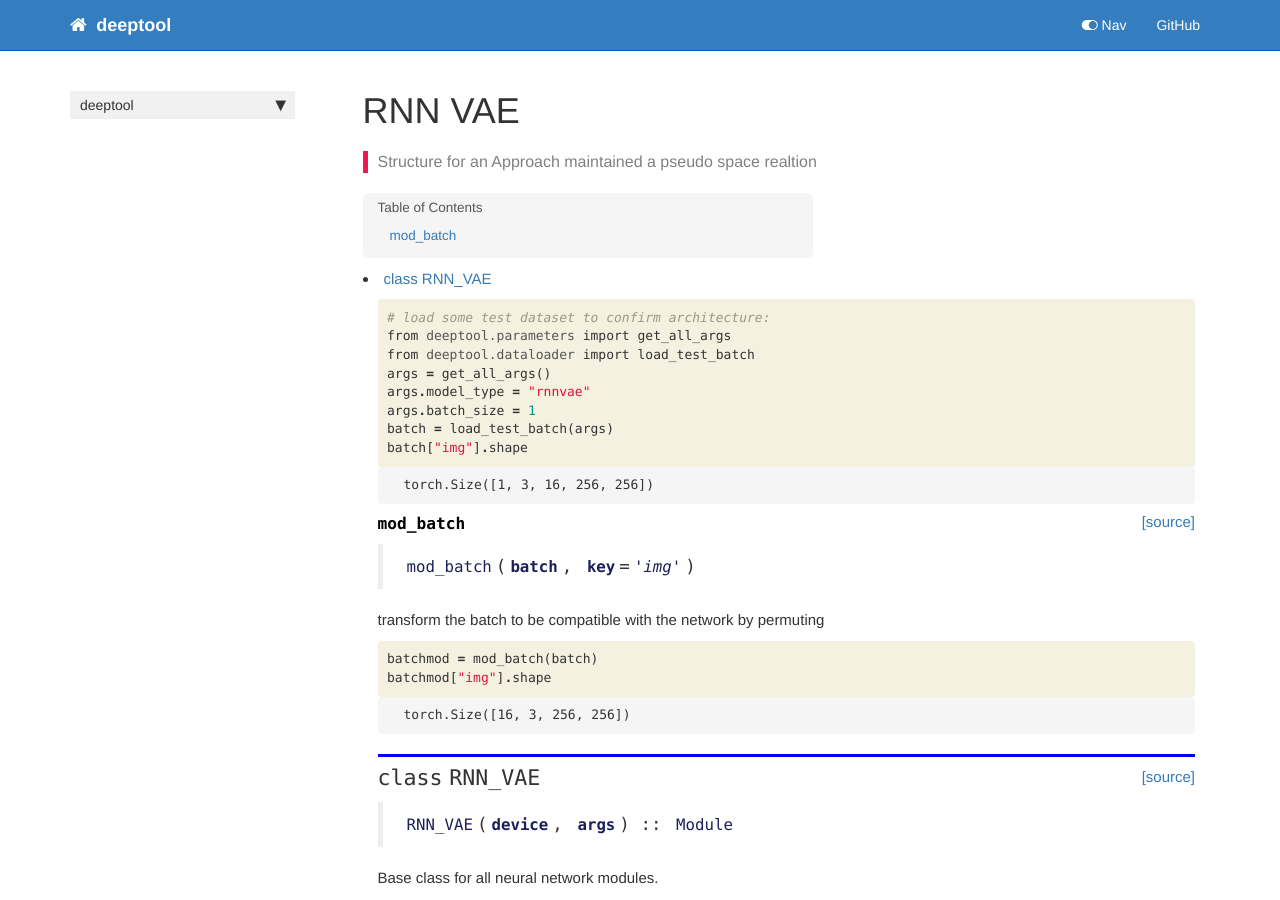
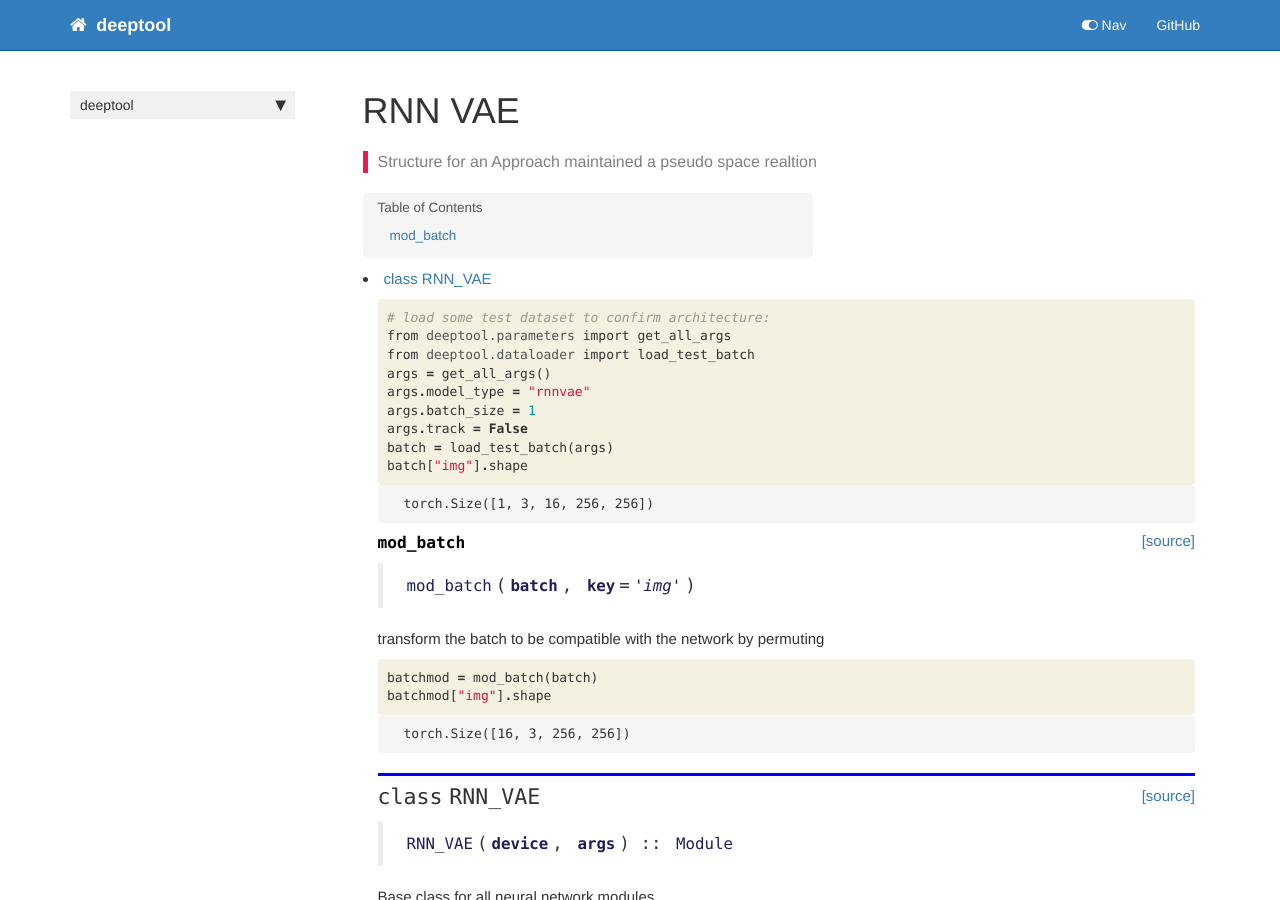
Before and after one commit to NikonPic/deeptool, a Jekyll site: the page built from docs/vae.html, in a window 1280 px wide and 900 px high. Built offline with Jekyll 4.4.1, drawn with Linux system fonts in a browser that asks for light colours; nearby versions of some CDN libraries; comment, search, counter and statistics services are not loaded.

Commit message:
removed active tracking in rnnvae tests

```diff
--- a/docs/vae.html
+++ b/docs/vae.html
@@ -36,6 +36,7 @@ summary: "Structure for an Approach maintained a pseudo space realtion "
 <span class="n">args</span> <span class="o">=</span> <span class="n">get_all_args</span><span class="p">()</span>
 <span class="n">args</span><span class="o">.</span><span class="n">model_type</span> <span class="o">=</span> <span class="s2">&quot;rnnvae&quot;</span>
 <span class="n">args</span><span class="o">.</span><span class="n">batch_size</span> <span class="o">=</span> <span class="mi">1</span>
+<span class="n">args</span><span class="o">.</span><span class="n">track</span> <span class="o">=</span> <span class="kc">False</span>
 <span class="n">batch</span> <span class="o">=</span> <span class="n">load_test_batch</span><span class="p">(</span><span class="n">args</span><span class="p">)</span>
 <span class="n">batch</span><span class="p">[</span><span class="s2">&quot;img&quot;</span><span class="p">]</span><span class="o">.</span><span class="n">shape</span>
 </pre></div>
```
Also changed, not shown: 2 other files.
